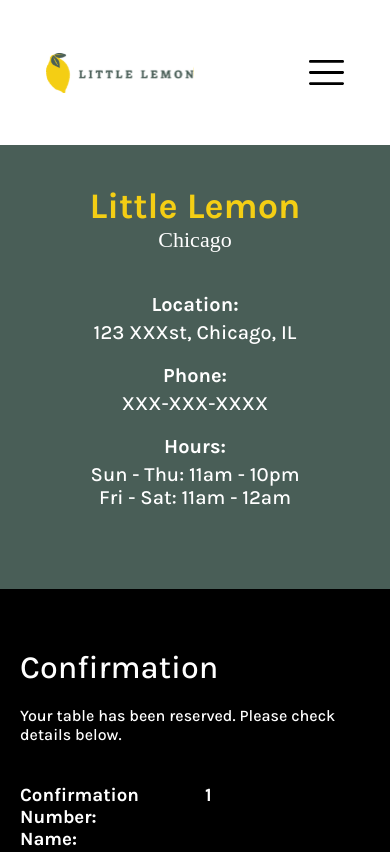
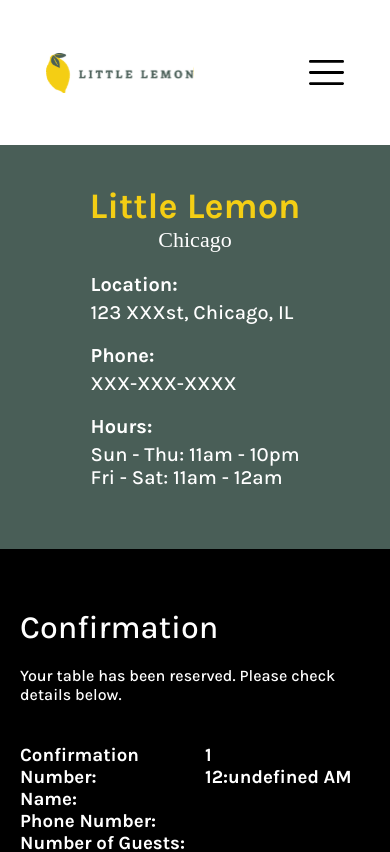
Before and after one commit to dev4hk/Restaurant-App, a React (Create React App) app: page /reservations/confirmation in a window 390 px wide. Shown: the top 852 px of the page. Built offline with nearby package versions, Linux system fonts and the light colour scheme.

Commit message:
added additional style - margin and util functions for capitalizeFirstLetter for name display, and convertTimeToBase12 to display time in AM/PM

```diff
--- a/src/components/ConfirmedBooking.js
+++ b/src/components/ConfirmedBooking.js
@@ -1,5 +1,6 @@
 import React from "react";
 import RestaurantDetail from "./RestaurantDetail";
+import { capitalizeFirstLetter, convertTimeToBase12 } from "../utils";
 
 const ConfirmedBooking = ({ confirmation, bookingForm }) => {
   return (
@@ -20,13 +21,17 @@
                 <h3>Phone Number:</h3>
                 <h3>Number of Guests:</h3>
                 <h3>Date:</h3>
+                <h3>Time:</h3>
               </div>
               <div>
                 <h3>{confirmation}</h3>
-                <h3>{`${bookingForm.firstname} ${bookingForm.lastname}`}</h3>
+                <h3>{`${capitalizeFirstLetter(
+                  bookingForm.firstname
+                )} ${capitalizeFirstLetter(bookingForm.lastname)}`}</h3>
                 <h3>{bookingForm.phoneNumber}</h3>
                 <h3>{bookingForm.numberOfGuests}</h3>
                 <h3>{bookingForm.date}</h3>
+                <h3>{convertTimeToBase12(bookingForm.time)}</h3>
               </div>
             </div>
           </article>
--- a/src/components/Nav.js
+++ b/src/components/Nav.js
@@ -33,7 +33,7 @@
         </li>
       </ul>
       <div className="navbar-hamburger">
-        <HamburgerMenu />
+        <HamburgerMenu className="hamburger-icon" />
       </div>
     </nav>
   );
--- a/src/components/RestaurantDetail.js
+++ b/src/components/RestaurantDetail.js
@@ -10,7 +10,7 @@
           <h3 className="header-title">Little Lemon</h3>
           <h4 className="header-subtitle markazi-text">Chicago</h4>
         </div>
-        <div className="header-description">
+        <div className="header-reservation-description">
           <div className="header-description-group">
             <h5 className="header-description-group-title">Location:</h5>
             <p className="header-description-group-detail">
--- a/src/style.css
+++ b/src/style.css
@@ -61,6 +61,12 @@
 }
 
 .header-description {
+  color: white;
+  font-size: 20px;
+  margin: 0px;
+}
+
+.header-reservation-description {
   color: white;
   font-size: 20px;
   margin: 0px;
@@ -289,16 +295,14 @@
 }
 
 .chicago-image1 {
-  max-width: 265px;
-  height: 320px;
+  max-width: 50%;
   object-fit: cover;
-  transform: translate(60px, 60px);
+  transform: translate(60px, 20px);
   z-index: 10;
 }
 
 .chicago-image2 {
-  max-width: 265px;
-  height: 320px;
+  max-width: 50%;
   object-fit: cover;
   transform: translate(-20px, -20px);
 }
@@ -486,6 +490,9 @@
     display: flex;
     justify-content: flex-end;
     align-items: center;
+  }
+
+  .hamburger-icon {
     cursor: pointer;
   }
 
@@ -536,6 +543,10 @@
   .specials-header {
     display: flex;
     flex-direction: column;
+  }
+
+  .specials-title {
+    margin-bottom: 283800px;
   }
 
   .specials-cards {
--- /dev/null
+++ b/src/utils.js
@@ -0,0 +1,10 @@
+export function capitalizeFirstLetter(str) {
+  return str.charAt(0).toUpperCase() + str.slice(1);
+}
+
+export function convertTimeToBase12(timeStr) {
+  let [hour, minute] = timeStr.split(":");
+  const suffix = hour >= 12 ? "PM" : "AM";
+  hour = hour % 12 || 12;
+  return `${hour.toString().padStart(2, 0)}:${minute} ${suffix}`;
+}
```
